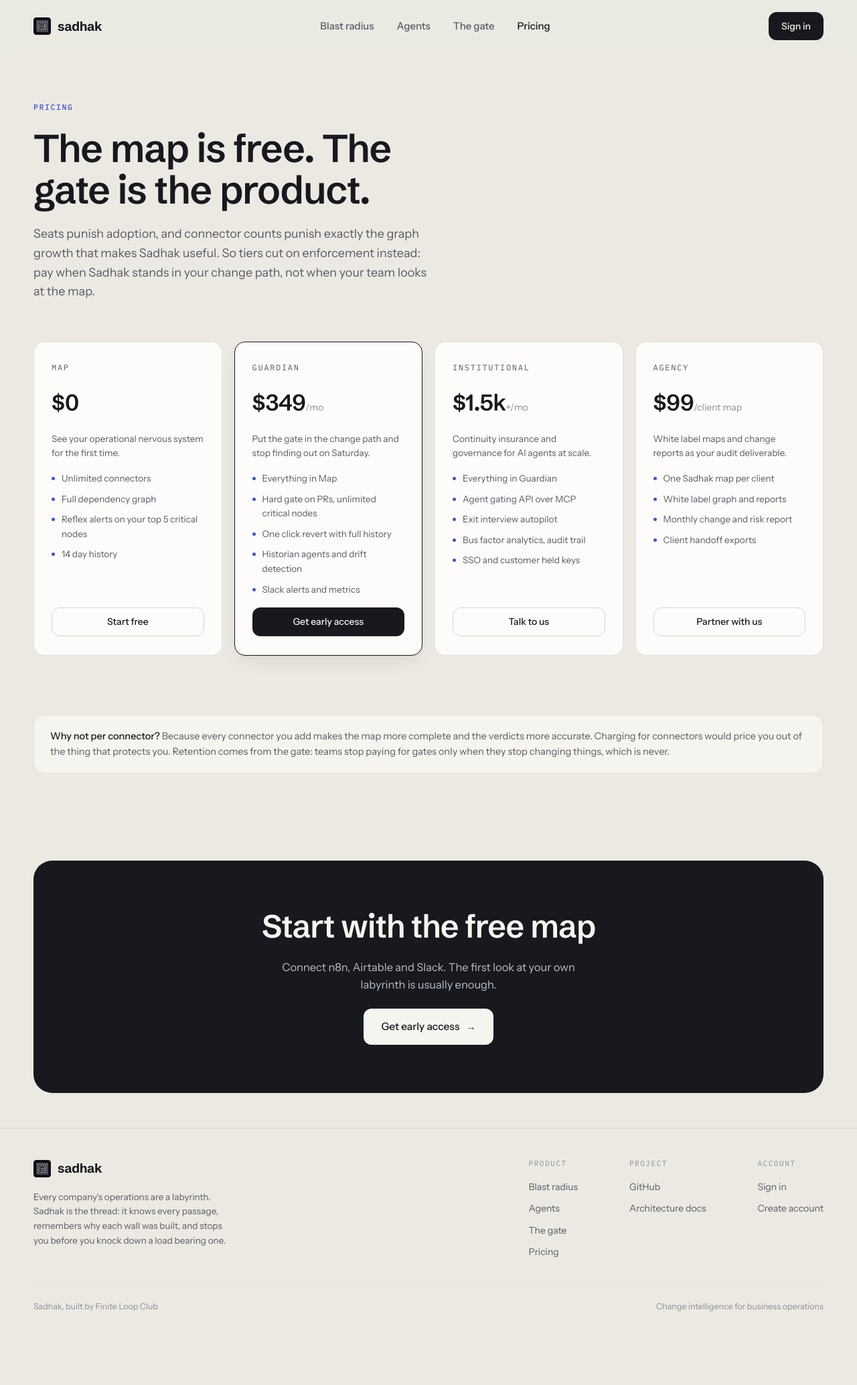
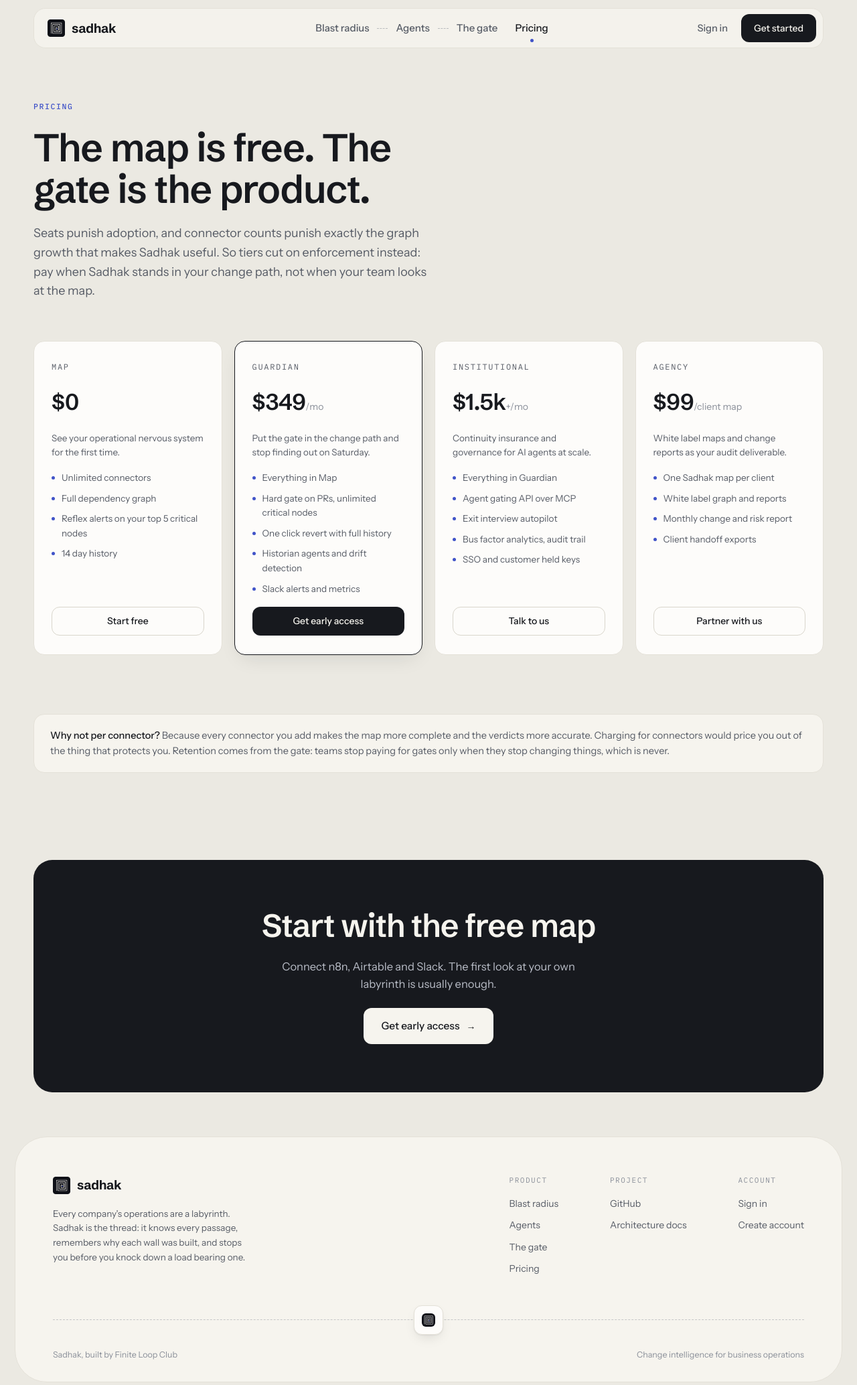
Before and after one commit to ashtonmths/Sarvam, a Next.js app in the folder apps/web/: page /pricing in a window 1280 px wide. Shown: the top 2068 px of the page at 67% size. Before the commit the page ends 2017 px from the top, so only its background shows below. Built offline with nearby package versions, Linux system fonts and the light colour scheme.

Commit message:
float the nav in a capsule and panel the footer

```diff
--- a/apps/web/app/globals.css
+++ b/apps/web/app/globals.css
@@ -176,47 +176,112 @@ button {
   position: sticky;
   top: 0;
   z-index: 40;
-  background: color-mix(in srgb, var(--paper) 86%, transparent);
-  backdrop-filter: blur(12px);
-  border-bottom: 1px solid transparent;
-  transition: border-color 0.2s ease;
-}
-
-.nav--scrolled {
-  border-bottom-color: var(--line-soft);
+  padding: 12px 0 6px;
 }
 
 .nav__inner {
-  display: flex;
-  align-items: center;
-  justify-content: space-between;
+  display: grid;
+  grid-template-columns: 1fr auto 1fr;
+  align-items: center;
   gap: 24px;
-  padding: 18px 0;
+  padding: 8px 10px 8px 20px;
+  background: color-mix(in srgb, var(--panel) 82%, transparent);
+  backdrop-filter: blur(14px);
+  -webkit-backdrop-filter: blur(14px);
+  border: 1px solid var(--line-soft);
+  border-radius: 18px;
+  transition: box-shadow 0.25s ease, background-color 0.25s ease, border-color 0.25s ease;
+}
+
+.nav--scrolled .nav__inner {
+  background: color-mix(in srgb, var(--panel) 94%, transparent);
+  border-color: var(--line);
+  box-shadow: 0 1px 2px rgba(23, 25, 30, 0.05), 0 14px 34px -16px rgba(23, 25, 30, 0.28);
 }
 
 .nav__links {
   display: flex;
   align-items: center;
-  gap: 34px;
+  gap: 26px;
+  justify-self: center;
+}
+
+.nav__actions {
+  justify-self: end;
+  display: flex;
+  align-items: center;
+  gap: 6px;
+}
+
+.nav__signin {
+  font-size: 14.5px;
+  font-weight: 500;
+  color: var(--ink-soft);
+  padding: 8px 14px;
+  border-radius: 10px;
+  transition: color 0.15s ease, background-color 0.15s ease;
+}
+
+.nav__signin:hover {
+  color: var(--ink);
+  background: color-mix(in srgb, var(--ink) 5%, transparent);
+}
+
+/* the product pages are a walkthrough; the dashes draw that order */
+.nav__trail {
+  display: flex;
+  align-items: center;
+  gap: 12px;
+}
+
+.nav__dash {
+  width: 16px;
+  border-top: 1.5px dashed var(--ink-faint);
+  opacity: 0.55;
 }
 
 .nav__link {
+  position: relative;
   font-size: 15px;
   font-weight: 500;
   color: var(--ink-soft);
   transition: color 0.15s ease;
+}
+
+.nav__link::after {
+  content: "";
+  position: absolute;
+  left: calc(50% - 2.5px);
+  bottom: -9px;
+  width: 5px;
+  height: 5px;
+  border-radius: 50%;
+  background: var(--thread);
+  opacity: 0;
+  transform: translateY(-3px);
+  transition: opacity 0.15s ease, transform 0.15s ease;
 }
 
 .nav__link:hover,
 .nav__link[aria-current="page"] {
   color: var(--ink);
+}
+
+.nav__link:hover::after {
+  opacity: 0.35;
+  transform: none;
+}
+
+.nav__link[aria-current="page"]::after {
+  opacity: 1;
+  transform: none;
 }
 
 .nav__toggle {
   display: none;
   background: none;
   border: 1px solid var(--line);
-  border-radius: 999px;
+  border-radius: 10px;
   padding: 9px 16px;
   font-size: 14px;
   font-weight: 500;
@@ -233,7 +298,8 @@ button {
   letter-spacing: -0.02em;
 }
 
-.logo svg {
+.logo svg,
+.logo img {
   display: block;
 }
 
@@ -279,22 +345,18 @@ button {
   display: inline-flex;
   align-items: center;
   gap: 9px;
-  background: var(--card);
-  border: 1px solid var(--line-soft);
+  background: color-mix(in srgb, var(--ink) 7%, var(--panel));
   border-radius: 999px;
-  padding: 8px 16px;
-  font-family: var(--font-mono);
-  font-size: 11.5px;
-  letter-spacing: 0.12em;
-  text-transform: uppercase;
-  color: var(--ink-soft);
-}
-
-.hero__badge-dot {
-  width: 7px;
-  height: 7px;
-  border-radius: 50%;
-  background: var(--thread);
+  padding: 7px 16px 7px 9px;
+  font-size: 13.5px;
+  font-weight: 500;
+  letter-spacing: -0.005em;
+  color: var(--ink);
+}
+
+.hero__badge img {
+  display: block;
+  border-radius: 5px;
 }
 
 .hero__title {
@@ -395,7 +457,9 @@ button {
 }
 
 .graph__col--card {
-  flex: 0 1 400px;
+  /* --col-basis lets scenes size their columns without inline flex-basis,
+     which would otherwise become a forced height once the row stacks */
+  flex: 0 1 var(--col-basis, 400px);
 }
 
 .graph__cap {
@@ -1221,9 +1285,19 @@ button {
 /* ---------------------------------------------------------------- footer */
 
 .footer {
-  margin-top: 26px;
-  border-top: 1px solid var(--line);
-  padding: 44px 0 56px;
+  padding: 40px 0 22px;
+}
+
+.footer__wrap {
+  width: calc(100% - 44px);
+  margin-inline: auto;
+}
+
+.footer__panel {
+  background: var(--panel);
+  border: 1px solid var(--line-soft);
+  border-radius: clamp(28px, 4vw, 48px);
+  padding: clamp(36px, 5vw, 56px) clamp(24px, 4.5vw, 56px) 30px;
 }
 
 .footer__inner {
@@ -1268,14 +1342,52 @@ button {
 
 .footer__link:hover {
   color: var(--ink);
+  text-decoration: underline dotted;
+  text-underline-offset: 4px;
+}
+
+/* the thread runs out through the footer, with the mark riding it */
+.footer__thread {
+  position: relative;
+  display: flex;
+  align-items: center;
+  justify-content: center;
+  height: 44px;
+  margin: 44px 0 20px;
+}
+
+.footer__thread::before {
+  content: "";
+  position: absolute;
+  left: 0;
+  right: 0;
+  top: calc(50% - 1px);
+  border-top: 1.5px dashed var(--ink-faint);
+  opacity: 0.45;
+}
+
+.footer__thread-chip {
+  position: relative;
+  z-index: 1;
+  display: grid;
+  place-items: center;
+  width: 44px;
+  height: 44px;
+  background: var(--card);
+  border: 1px solid var(--line-soft);
+  border-radius: 12px;
+  box-shadow: var(--shadow-chip);
+}
+
+.footer__thread-chip img {
+  display: block;
+  border-radius: 6px;
 }
 
 .footer__legal {
-  margin-top: 40px;
-  padding-top: 20px;
-  border-top: 1px solid var(--line-soft);
   display: flex;
   justify-content: space-between;
+  align-items: center;
   gap: 16px;
   flex-wrap: wrap;
   font-size: 12.5px;
@@ -1617,23 +1729,40 @@ button {
   .nav__links {
     display: none;
     position: absolute;
-    top: 100%;
-    left: 0;
-    right: 0;
+    top: calc(100% - 2px);
+    left: 24px;
+    right: 24px;
     flex-direction: column;
     align-items: stretch;
     gap: 0;
     background: var(--panel);
-    border-bottom: 1px solid var(--line);
-    padding: 12px 24px 20px;
+    border: 1px solid var(--line);
+    border-radius: 18px;
+    box-shadow: var(--shadow-card);
+    padding: 10px 22px 18px;
   }
   .nav__links--open {
     display: flex;
+  }
+  .nav__trail {
+    flex-direction: column;
+    align-items: stretch;
+    gap: 0;
+  }
+  .nav__dash {
+    display: none;
   }
   .nav__link {
     padding: 12px 0;
     font-size: 16px;
   }
+  .nav__link::after {
+    display: none;
+  }
+  .nav__inner {
+    display: flex;
+    justify-content: space-between;
+  }
   .nav__toggle {
     display: inline-flex;
   }
@@ -1641,12 +1770,19 @@ button {
     display: none;
   }
   .nav__links .nav__cta-mobile {
-    display: inline-flex;
+    display: flex;
+    align-items: center;
+    gap: 10px;
     margin-top: 14px;
+  }
+  .nav__links .nav__cta-mobile .btn {
+    flex: 1;
+    justify-content: center;
   }
 
   .graph {
     flex-direction: column;
+    margin-top: 56px;
   }
   .graph__col--card {
     flex-basis: auto;
@@ -1657,15 +1793,15 @@ button {
   }
   .graph__link {
     flex: none;
-    min-height: 48px;
+    min-height: 60px;
     width: 100%;
     align-self: center;
   }
   .graph__link::before {
     left: calc(50% - 1px);
     right: auto;
-    top: -6px;
-    bottom: -6px;
+    top: 4px;
+    bottom: 4px;
     border-top: none;
     border-left: 1.5px dashed var(--ink-faint);
   }
@@ -1697,8 +1833,19 @@ button {
   .container {
     width: calc(100% - 32px);
   }
+  .nav__links {
+    left: 16px;
+    right: 16px;
+  }
   .hero__wrap {
     width: calc(100% - 20px);
+  }
+  .footer__wrap {
+    width: calc(100% - 20px);
+  }
+  .footer__cols {
+    flex-direction: column;
+    gap: 28px;
   }
   .hero__panel {
     padding: 64px 20px 48px;
--- a/apps/web/components/footer.tsx
+++ b/apps/web/components/footer.tsx
@@ -4,7 +4,8 @@ import { LogoMark } from "./marks";
 export function Footer() {
   return (
     <footer className="footer">
-      <div className="container">
+      <div className="footer__wrap">
+        <div className="footer__panel">
           <div className="footer__inner">
             <div>
               <Link href="/" className="logo" aria-label="Sadhak home">
@@ -13,8 +14,8 @@ export function Footer() {
               </Link>
               <p className="footer__tagline">
                 Every company&apos;s operations are a labyrinth. Sadhak is the
-              thread: it knows every passage, remembers why each wall was built,
-              and stops you before you knock down a load bearing one.
+                thread: it knows every passage, remembers why each wall was
+                built, and stops you before you knock down a load bearing one.
               </p>
             </div>
 
@@ -65,11 +66,18 @@ export function Footer() {
             </div>
           </div>
 
+          <div className="footer__thread" aria-hidden="true">
+            <span className="footer__thread-chip">
+              <LogoMark size={20} />
+            </span>
+          </div>
+
           <div className="footer__legal">
             <span>Sadhak, built by Finite Loop Club</span>
             <span>Change intelligence for business operations</span>
           </div>
         </div>
+      </div>
     </footer>
   );
 }
--- a/apps/web/components/nav.tsx
+++ b/apps/web/components/nav.tsx
@@ -2,14 +2,15 @@
 
 import Link from "next/link";
 import { usePathname } from "next/navigation";
-import { useEffect, useState } from "react";
+import { Fragment, useEffect, useState } from "react";
 import { LogoMark } from "./marks";
 
-const LINKS = [
+// The three product pages are a guided walkthrough with prev/next pagers,
+// so the nav draws them as stops on one dashed thread. Pricing sits apart.
+const TRAIL = [
   { href: "/product/blast-radius", label: "Blast radius" },
   { href: "/product/agents", label: "Agents" },
   { href: "/product/gate", label: "The gate" },
-  { href: "/pricing", label: "Pricing" },
 ];
 
 export function Nav() {
@@ -41,24 +42,43 @@ export function Nav() {
           className={`nav__links${open ? " nav__links--open" : ""}`}
           aria-label="Main"
         >
-          {LINKS.map((link) => (
+          <span className="nav__trail">
+            {TRAIL.map((link, i) => (
+              <Fragment key={link.href}>
+                {i > 0 && <i className="nav__dash" aria-hidden="true" />}
                 <Link
-              key={link.href}
                   href={link.href}
                   className="nav__link"
                   aria-current={pathname === link.href ? "page" : undefined}
                 >
                   {link.label}
                 </Link>
+              </Fragment>
             ))}
-          <Link href="/signin" className="btn btn--ink btn--small nav__cta-mobile">
+          </span>
+          <Link
+            href="/pricing"
+            className="nav__link"
+            aria-current={pathname === "/pricing" ? "page" : undefined}
+          >
+            Pricing
+          </Link>
+          <div className="nav__cta-mobile">
+            <Link href="/signin" className="btn btn--ghost btn--small">
               Sign in
             </Link>
+            <Link href="/signup" className="btn btn--ink btn--small">
+              Get started
+            </Link>
+          </div>
         </nav>
 
-        <div style={{ display: "flex", alignItems: "center", gap: 12 }}>
-          <Link href="/signin" className="btn btn--ink btn--small nav__cta">
+        <div className="nav__actions">
+          <Link href="/signin" className="nav__signin nav__cta">
             Sign in
+          </Link>
+          <Link href="/signup" className="btn btn--ink btn--small nav__cta">
+            Get started
           </Link>
           <button
             type="button"
```
Lines whose indentation alone changed are shown as unchanged.
